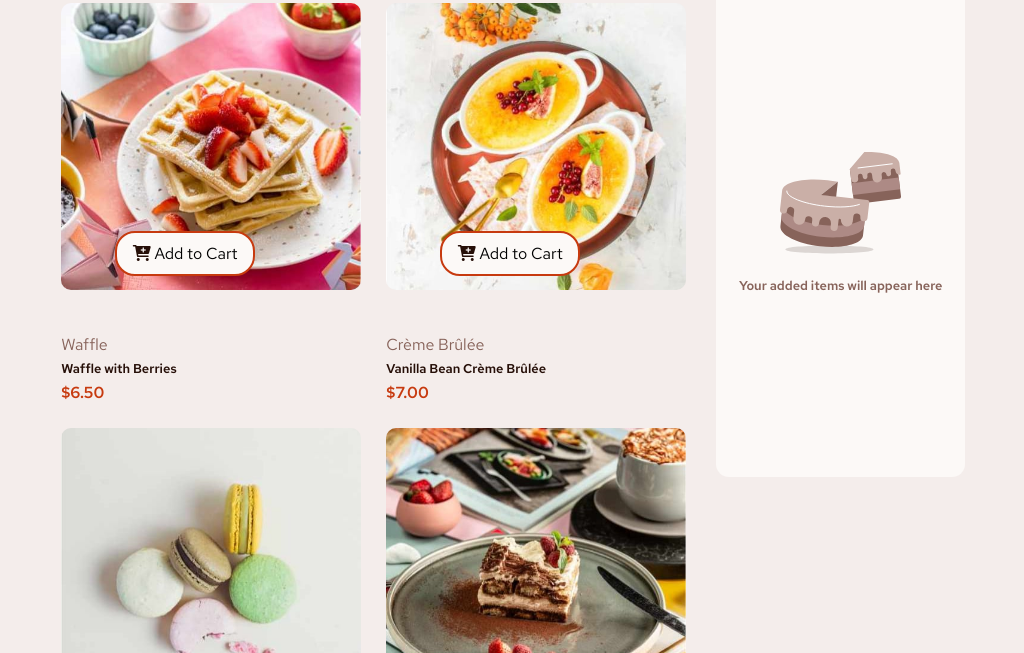
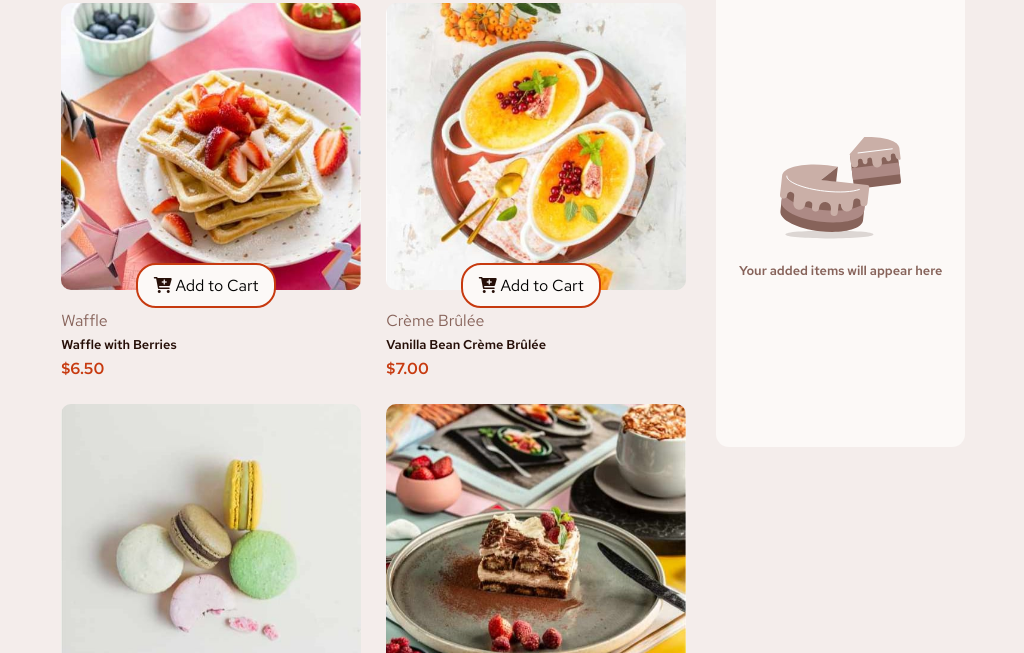
Before and after one commit to AlyssonDemari/product.card, a plain HTML site: page index.html in a window 1024 px wide. Shown: the part 120-773 px from the top of the page. Drawn offline with Linux system fonts and the light colour scheme.

Commit message:
Finalizando responsivo

```diff
--- a/style.css
+++ b/style.css
@@ -211,8 +211,7 @@
             display: flex;
             flex-direction: column;
             align-items: center;
-            /* background-color: var(--light-grey); */
-            background-color: aqua;
+            background-color: var(--light-grey);
             margin: 0%;
         }
 
@@ -384,14 +383,13 @@
         .valor-total{
             display: none;
         }
-    }
+}
 
     @media (min-width: 481px) and (max-width: 768px) {
 
     body{
         display: flex;
-        /* background-color: var(--light-grey); */
-        background-color: aqua;
+        background-color: var(--light-grey);
         margin: 5%;
     }
 
@@ -570,3 +568,20 @@
         display: none;
     }
 }
+
+    @media (min-width: 769px) and (max-width: 1024px) {
+
+        .txt-card{
+            display: flex;
+            flex-direction: column;
+            justify-content: space-between;
+            align-items: start;
+            gap: 5px;
+            margin-top: 5%;
+        }
+
+        button{
+            top: 69%;
+            left: 25%;
+        }
+}
```
